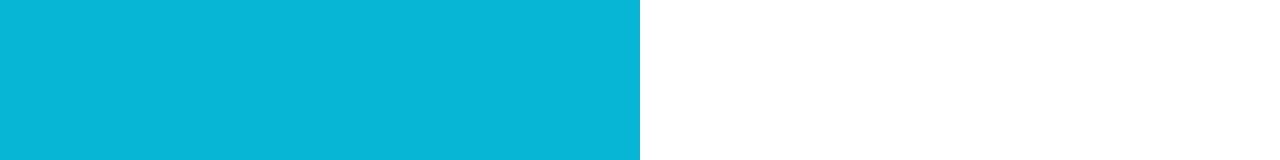
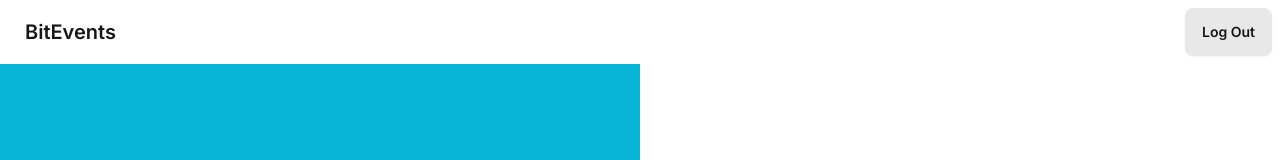
Before and after one commit to ekirahmanda/bitcrafters-event, a Next.js app: page /login in a window 1280 px wide. Shown: the top 160 px of the page. Built offline with nearby package versions, Linux system fonts and the light colour scheme.

Commit message:
login pake header

```diff
--- a/src/app/(auth)/login/page.js
+++ b/src/app/(auth)/login/page.js
@@ -1,5 +1,11 @@
 import { Login1 } from "@/components/auth/login1";
+import { Header } from "@/components/Header";
 
 export default function Page() {
-  return <Login1 />;
+  return (
+    <div>
+      <Header />
+      <Login1 />
+    </div>
+  );
 }
```
